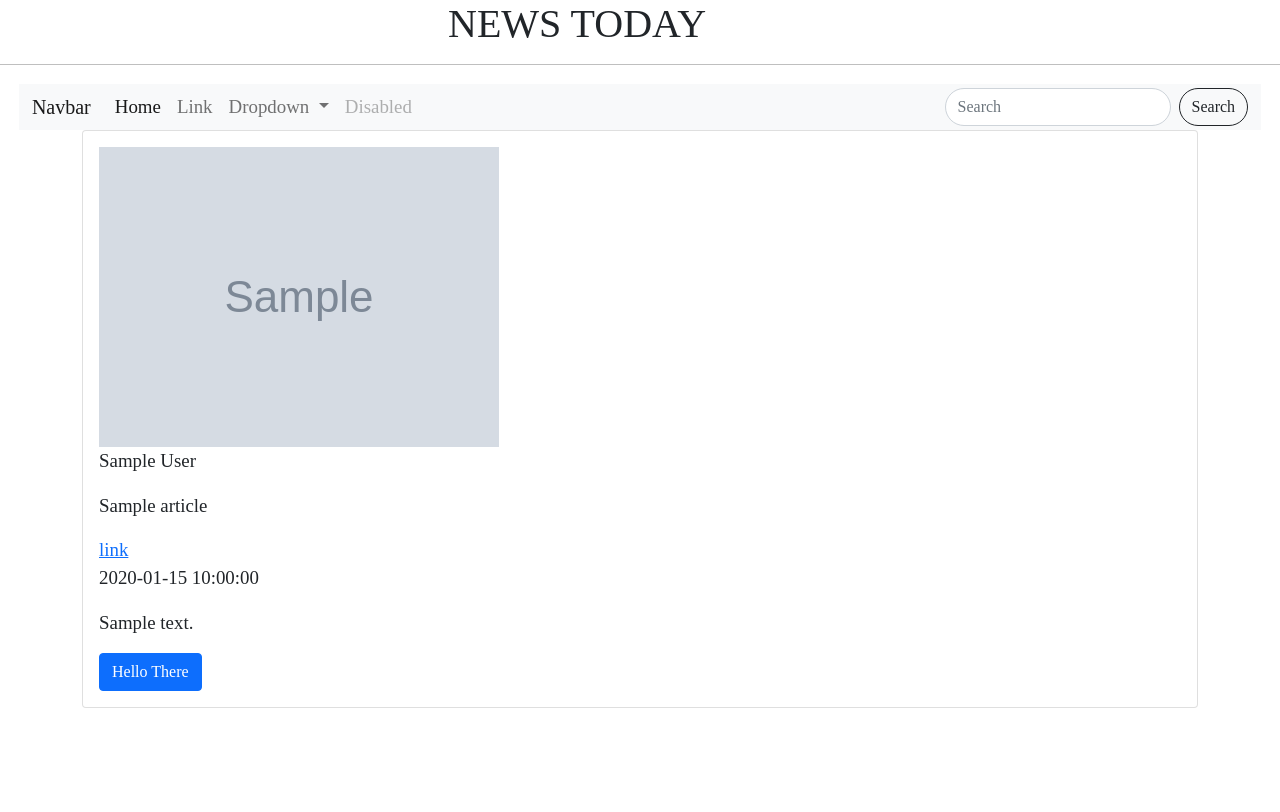
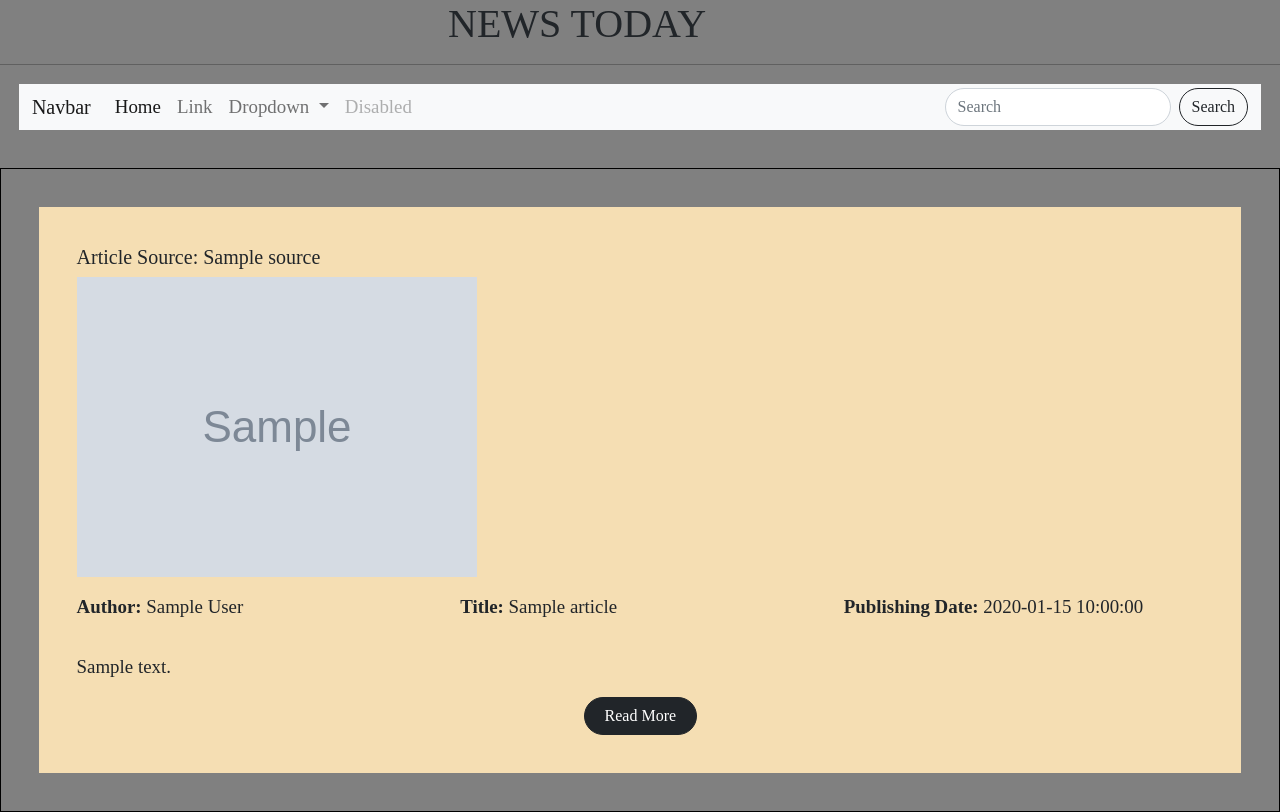
Before and after one commit to Charity-Mutembei/FLASK-III, a Flask app: template app/templates/index.html in a window 1280 px wide. Before the commit the page ends 708 px from the top, so only its background shows below. Run offline with Flask 2, Linux system fonts and the light colour scheme; the template is opened without the code that fills it: most values are stand-ins (such as "Sample title", 1, 10 or a date in 2020); grey boxes marked "Sample" are stand-in pictures; some web fonts are replaced.

Commit message:
Doc: grid fail, image installed, links and body styled

```diff
--- a/app/static/style.css
+++ b/app/static/style.css
@@ -3,3 +3,6 @@
     padding: 0;
     box-sizing: border-box;
 }
+body{
+    background-color: gray;
+}
--- a/app/templates/base.html
+++ b/app/templates/base.html
@@ -65,13 +65,13 @@
                     <form class="d-flex">
                         <input class="form-control me-2" type="search" placeholder="Search" aria-label="Search"
                             style="border-radius: 5cm;">
-                        <button class="btn btn-outline-dark" type="submit" style="border-radius: 5cm;">Search</button>
-                    </form>
+                        <button class="btn btn-outline-dark" type="submit" style="border-radius: 5cm;" [(ngModel)]="" name="name" #name="ngModel" (keyup.enter)="search()">Search</button>
+                        <!-- [(ngModel)]="username" name="name" #name="ngModel" (keyup.enter)="search()"> -->
                 </div>
             </div>
         </nav>
     </div>
-    <div class="container" id="container">
+    <div class="hey" id="container">
         <!-- <div class="image">
 
             <img src="/app/static/news.jpg" alt="">
--- a/app/templates/macros.html
+++ b/app/templates/macros.html
@@ -23,30 +23,39 @@
 
 {% for articles in articles_list %}
 
-<div class="grid">
-    <div class="col">
-        <div class="card" style="height: fit-content;">
-            <div class="card-body">
-                <!-- <h5 class="card-title">{{articles.source}}</h5> -->
-                <img src="{{articles.urlToImage}}" alt="">
-                <p class="card-text">{{articles.author}}</p>
-                <p class="card-text">{{articles.title}}</p>
-                <!-- <p class="card-text">{{articles.url}}. </p> -->
-                <a href="{{articles.url}}">link</a>
-                <!-- <p class="card-text"></p> -->
+<!-- <div class="container"> -->
+    <div class="col" style="border: 1px solid black; margin-top: 1cm; padding: 1cm;">
 
-                <p class="card-text">{{articles.publishedAt}}</p>
-                <p class="card-text">{{articles.content}}</p>
-                <a href="#" class="btn btn-primary">Hello There</a>
+        <div class="body" style="overflow-x: hidden; background-color: wheat; padding: 1cm;">
+            <h5 class="card-title"> Article Source: {{articles.source}}</h5>
+            <img src="{{articles.urlToImage}}" alt="">
+
+            <p>
+            <div class="row">
+                <div class="col">
+                    <p class="text"> <strong>Author:</strong> {{articles.author}}</p>
+                </div>
+                <div class="col">
+                    <p class="text"><strong>Title:</strong> {{articles.title}}</p>
+                </div>
+                <div class="col">
+                    <p class="text"><strong>Publishing Date:</strong> {{articles.publishedAt}}</p>
+                </div>
             </div>
+            </p>
+            <p class="text">{{articles.content}}</p>
+            <!-- <a href="#" class="btn btn-primary">Hello There</a> -->
+            <a href="{{articles.url}}" class="btn btn-dark" style="margin-left: 45%; border-radius: 5cm; width: 3cm;">Read More</a>
         </div>
     </div>
+    </div>
 
-</div>
+    <!-- </div> -->
 
-{% endfor %}
-{% endmacro%}
+    {% endfor %}
+    {% endmacro%}
 
 
-</body>
-</html>
+    </body>
+
+    </html>
```
